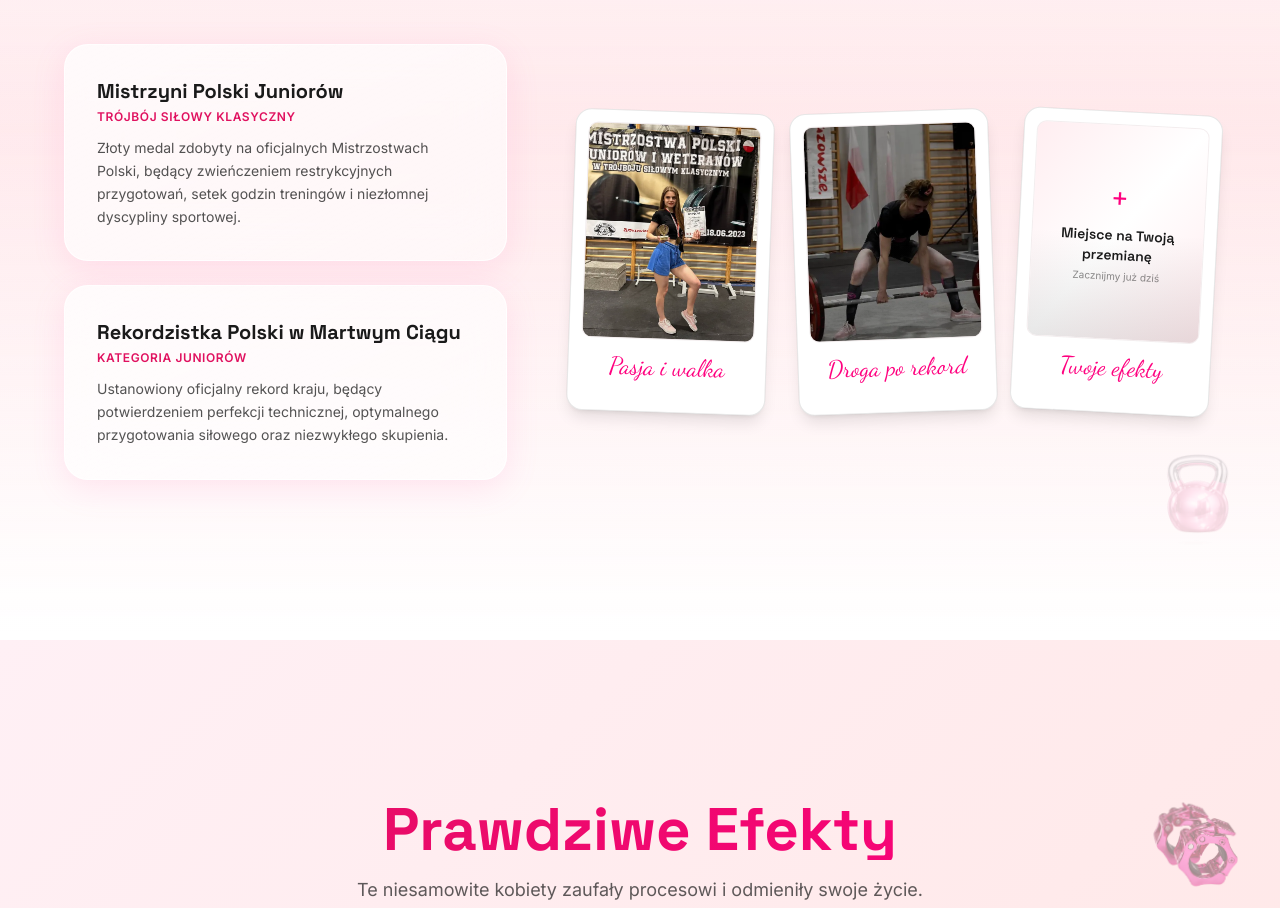
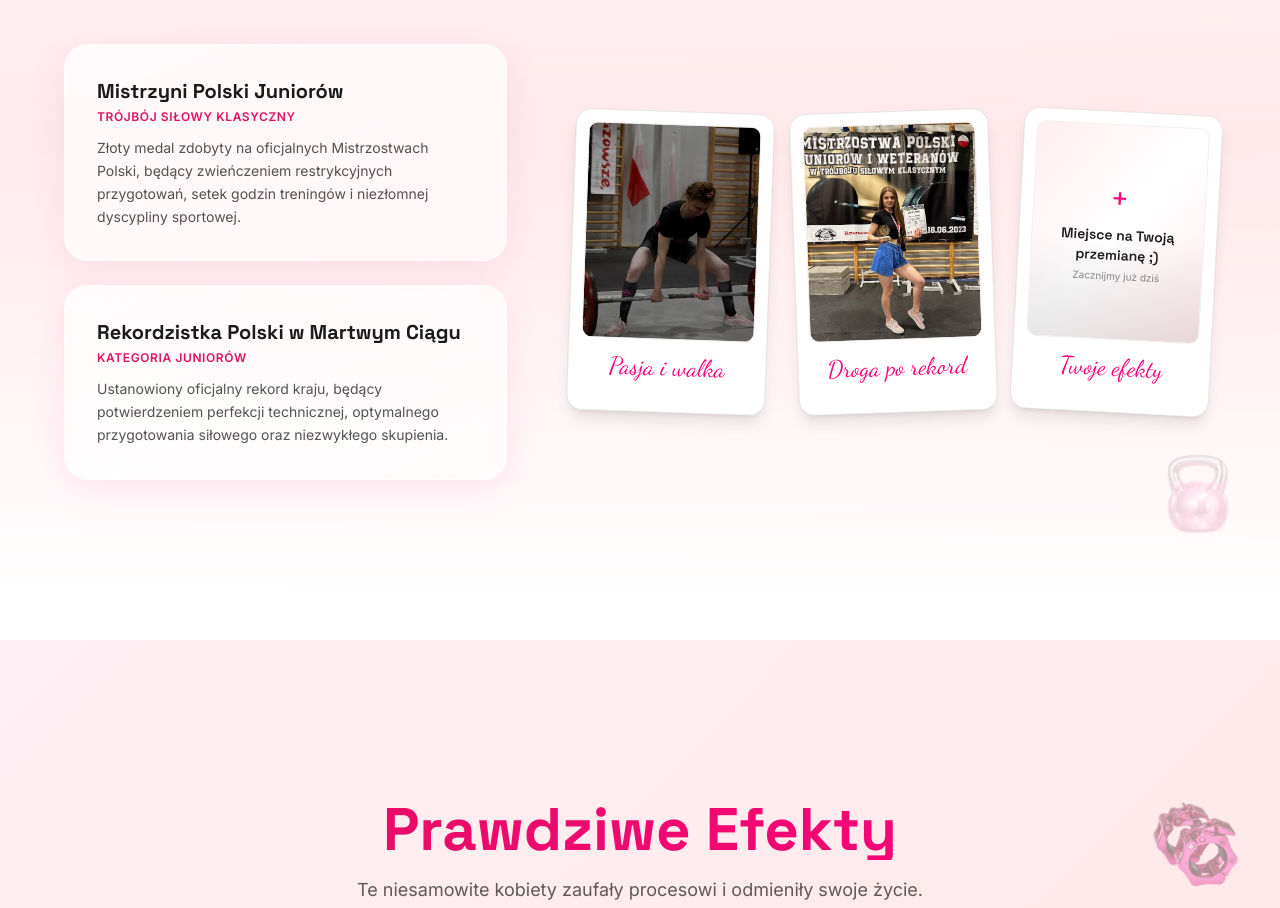
Before and after one commit to pietrucha0/kinga_bartochowska, a React (Vite) app in the folder app/: page / in a window 1280 px wide. Shown: the part 2440-3348 px from the top of the page. Built offline with nearby package versions, Linux system fonts and the light colour scheme.

Commit message:
feat: add AchievementsSection component with GSAP scroll animations

```diff
--- a/app/src/sections/AchievementsSection.tsx
+++ b/app/src/sections/AchievementsSection.tsx
@@ -20,13 +20,13 @@ const achievements = [
 
 const gallery = [
   {
-    src: "/assets/kinga3.webp",
+    src: "/assets/kinga4.webp",
     alt: "Kinga na zawodach",
     caption: "Pasja i walka",
     rotation: "rotate-2",
   },
   {
-    src: "/assets/kinga4.webp",
+    src: "/assets/kinga3.webp",
     alt: "Kinga Bartochowska martwy ciąg",
     caption: "Droga po rekord",
     rotation: "-rotate-2",
@@ -188,7 +188,7 @@ export default function AchievementsSection() {
                     <div className="w-full h-full flex flex-col items-center justify-center p-4 text-center bg-gradient-to-br from-pink-light/20 via-white to-pink-soft/20 gap-1">
                       <span className="font-display text-3xl font-light text-pink-hot mb-1">+</span >
                       <span className="font-display font-semibold text-sm text-charcoal">
-                        Miejsce na Twoją przemianę
+                        Miejsce na Twoją przemianę ;)
                       </span>
                       <span className="font-body text-[10px] text-charcoal/50">
                         Zacznijmy już dziś
```
